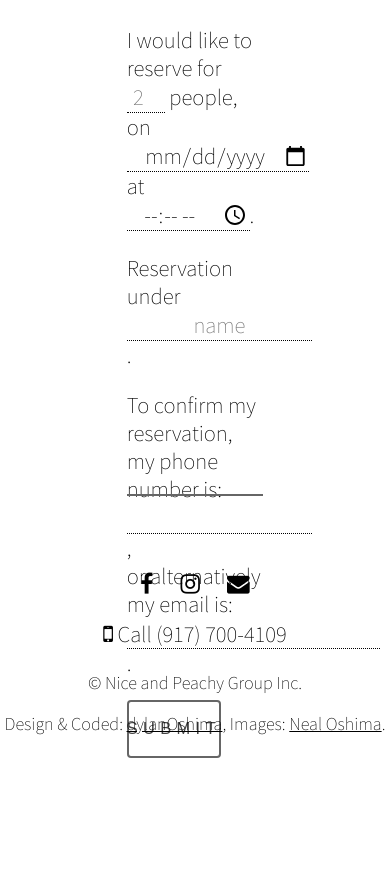
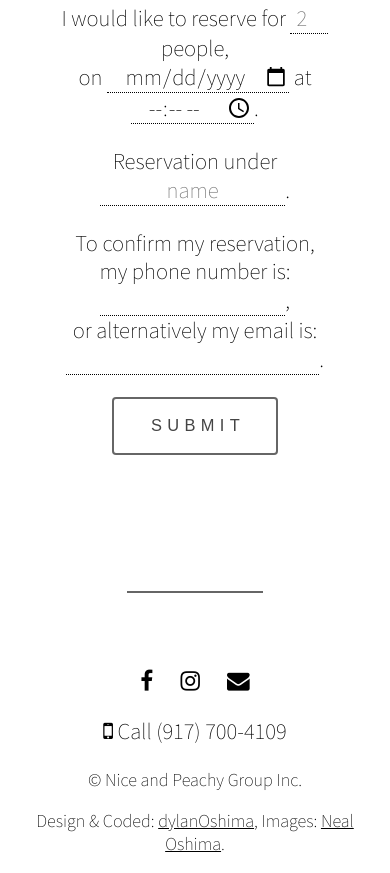
Before and after one commit to dylanOshima/Metiz-Landing, a plain HTML site: page index.html in a window 390 px wide. Shown: the part 1106-1979 px from the top of the page. Before the commit the page ends 1864 px from the top, so only its background shows below. Drawn offline with Linux system fonts and the light colour scheme.

Commit message:
Adds mobile version

```diff
--- a/assets/css/main.css
+++ b/assets/css/main.css
@@ -73,17 +73,6 @@ button,
     -ms-pointer-events: none;
     pointer-events: none;
     opacity: 0.25;
-  }
-
-  @media screen and (max-width: 480px) {
-
-    input[type="submit"],
-    input[type="button"],
-    button,
-    .button {
-      padding: 0;
-    }
-
   }
 
 input[type="submit"],
@@ -179,6 +168,15 @@ button,
   width: 29vw;
 }
 
+@media screen and (max-width: 736px) {
+
+  #logo, .box img {
+    height: 50vw;
+    width: 50vw;
+  }
+
+}
+
 /* FORM */
 .body {
   margin: 1em auto;
@@ -230,6 +228,17 @@ button,
   text-align: center;
 }
 
+@media screen and (max-width: 768px) {
+
+  .body {
+    margin: 0 auto;
+    width: 80vw;
+    text-align: center;
+    height: inherit;
+  }
+
+}
+
 /* FOOTER */
 
 /* Icon */
@@ -271,14 +280,6 @@ li a:hover {
   color: #EF6480 !important;
 }
 
-@media screen and (max-width: 736px) {
-
-  .icon.major:before {
-    font-size: 2rem;
-  }
-
-}
-
 #footer {
   text-align: center;
   margin-top: 4em;
@@ -307,8 +308,11 @@ li a:hover {
     margin-top: 2em;
   }
 
-    #footer:before {
-      margin-bottom: 2em;
-    }
+  #footer:before {
+    margin-bottom: 2em;
+  }
 
+  .copyright {
+    padding: 0 0.5em;
+  }
 }
--- a/stylesheet.css
+++ /dev/null
@@ -1,7 +0,0 @@
-html {
-  background-color: blueviolet;
-}
-
-#logo {
-  width: 5em;
-}
```
